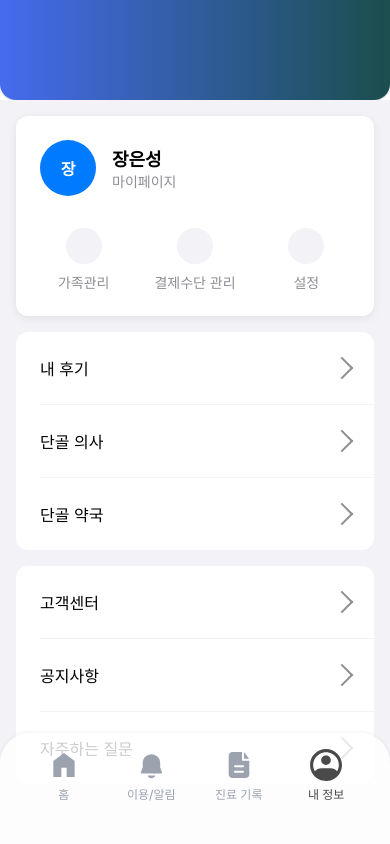
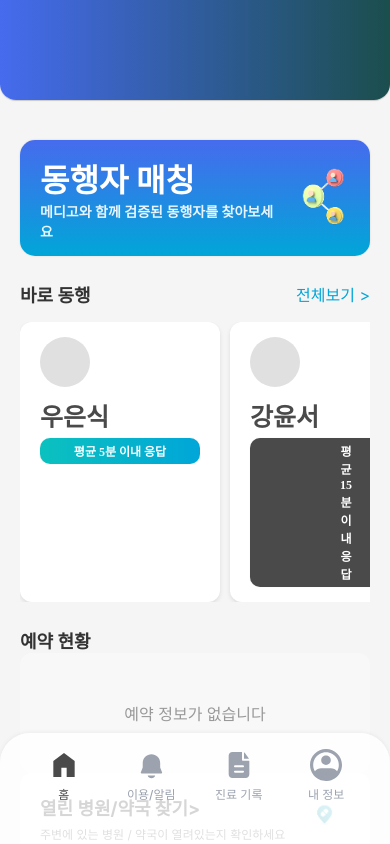
Before and after one commit to SW-MEDIGO/MEDIGO_FRONT, a React Native app: screen / in a window 390 px wide. Built offline with nearby package versions, Linux system fonts and the light colour scheme.

Commit message:
[Feat] - Add ResponseButton component and update HomeScreen with new features

```diff
--- a/App.tsx
+++ b/App.tsx
@@ -7,12 +7,12 @@ import { theme } from "./src/styles";
 import { View } from "react-native";
 
 export default function App() {
-  const [activeTab, setActiveTab] = useState("profile");
+  const [activeTab, setActiveTab] = useState("home");
 
   const renderScreen = () => {
     switch (activeTab) {
       case "home":
-        return <HomeScreen />;
+        return <HomeScreen activeTab={activeTab} onTabPress={setActiveTab} />;
       case "usage":
         return <MyPageScreen />;
       case "records":
@@ -20,19 +20,18 @@ export default function App() {
       case "profile":
         return <MyPageScreen />;
       default:
-        return <MyPageScreen />;
+        return <HomeScreen activeTab={activeTab} onTabPress={setActiveTab} />;
     }
   };
 
   return (
     <ThemeProvider theme={theme}>
       <View style={{ flex: 1 }}>
-        <Header />
+        {activeTab !== "home" && <Header />}
         {renderScreen()}
-        <BottomNavigation
-          activeTab={activeTab}
-          onTabPress={setActiveTab}
-        />
+        {activeTab !== "home" && (
+          <BottomNavigation activeTab={activeTab} onTabPress={setActiveTab} />
+        )}
         <StatusBar style="auto" />
       </View>
     </ThemeProvider>
--- a/package.json
+++ b/package.json
@@ -11,6 +11,7 @@
   "dependencies": {
     "@types/styled-components-react-native": "^5.2.5",
     "expo": "~54.0.13",
+    "expo-linear-gradient": "~15.0.7",
     "expo-status-bar": "~3.0.8",
     "react": "19.1.0",
     "react-dom": "19.1.0",
--- /dev/null
+++ b/src/components/ResponseButton.tsx
@@ -0,0 +1,74 @@
+import React from "react";
+import styled from "styled-components/native";
+import { LinearGradient } from "expo-linear-gradient";
+
+interface ResponseButtonProps {
+  isOnline: boolean;
+  children: React.ReactNode;
+}
+
+const ButtonContainer = styled.View`
+  align-items: center;
+  justify-content: center;
+`;
+
+const ResponseText = styled.Text`
+  text-align: center;
+  color: white;
+  font-size: 12px;
+  color: #fff;
+  font-weight: 700;
+  font-family: "Apple SD Gothic Neo";
+`;
+
+const OfflineButton = styled.View`
+  background-color: #4a4a4a;
+  padding-top: 4px;
+  padding-bottom: 4px;
+  padding-left: 90px;
+  padding-right: 90px;
+  border-radius: 10px;
+  shadow-color: #000;
+  shadow-offset: 0px 0px;
+  shadow-opacity: 0.15;
+  shadow-radius: 1px;
+  elevation: 1;
+`;
+
+export const ResponseButton: React.FC<ResponseButtonProps> = ({
+  isOnline,
+  children,
+}) => {
+  if (isOnline) {
+    return (
+      <ButtonContainer>
+        <LinearGradient
+          colors={["#0BC1BF", "#00A6D8"]}
+          start={{ x: 0, y: 0 }}
+          end={{ x: 1, y: 0 }}
+          style={{
+            borderRadius: 10,
+            paddingTop: 4,
+            paddingBottom: 4,
+            width: 160,
+            shadowColor: "#000",
+            shadowOffset: { width: 0, height: 0 },
+            shadowOpacity: 0.15,
+            shadowRadius: 1,
+            elevation: 1,
+          }}
+        >
+          <ResponseText>{children}</ResponseText>
+        </LinearGradient>
+      </ButtonContainer>
+    );
+  }
+
+  return (
+    <ButtonContainer>
+      <OfflineButton>
+        <ResponseText>{children}</ResponseText>
+      </OfflineButton>
+    </ButtonContainer>
+  );
+};
--- a/src/components/index.ts
+++ b/src/components/index.ts
@@ -4,3 +4,4 @@ export { Container } from "./Container";
 export { BottomNavigation } from "./BottomNavigation";
 export { Header } from "./Header";
 export { ProgressBar } from "./ProgressBar";
+export { ResponseButton } from "./ResponseButton";
--- a/src/screens/HomeScreen.tsx
+++ b/src/screens/HomeScreen.tsx
@@ -2,7 +2,7 @@ import React, { useState } from "react";
 import styled from "styled-components/native";
 import { ScrollView, View, Image, TouchableOpacity } from "react-native";
 import { LinearGradient } from "expo-linear-gradient";
-import { Container, Text, Header } from "../components";
+import { Container, Text, Header, ResponseButton } from "../components";
 import { BottomNavigation } from "../components/BottomNavigation";
 import { theme } from "../styles";
 
@@ -21,6 +21,7 @@ const ScrollContainer = styled(ScrollView)`
   flex: 1;
   padding-left: 20px;
   padding-right: 20px;
+  padding-bottom: 80px;
 `;
 
 const BannerContent = styled.View`
@@ -29,31 +30,21 @@ const BannerContent = styled.View`
 
 const BannerTitle = styled.Text`
   color: white;
-  font-size: 22px;
-  font-weight: bold;
-  margin-bottom: 8px;
+  font-size: 32px;
+  font-weight: ${theme.fontWeight.bold};
 `;
 
 const BannerDescription = styled.Text`
   color: white;
   font-size: 14px;
+  font-weight: ${theme.fontWeight.semibold};
   opacity: 0.9;
-`;
-
-const BannerIcon = styled.View`
-  width: 60px;
-  height: 60px;
-  background-color: rgba(255, 255, 255, 0.2);
-  border-radius: 30px;
-  align-items: center;
-  justify-content: center;
 `;
 
 const SectionTitle = styled.Text`
   font-size: 18px;
   font-weight: bold;
   color: #333333;
-  margin-bottom: 15px;
 `;
 
 const SectionHeader = styled.View`
@@ -64,17 +55,19 @@ const SectionHeader = styled.View`
 `;
 
 const ViewAllText = styled.Text`
-  color: #007aff;
-  font-size: 14px;
+  color: rgba(0, 166, 216, 1);
+  font-size: 16px;
 `;
 
 const CompanionCard = styled.View`
   background-color: white;
   border-radius: 12px;
   padding: 15px;
+  padding-left: 20px;
+  padding-right: 20px;
   margin-right: 10px;
-  width: 160px;
-  align-items: center;
+  width: 200px;
+  align-items: flex-start;
 `;
 
 const ProfileImage = styled.View`
@@ -88,42 +81,11 @@ const ProfileImage = styled.View`
 `;
 
 const CompanionName = styled.Text`
-  font-size: 16px;
-  font-weight: 600;
-  color: #333333;
+  font-size: 25px;
+  font-weight: 700;
+  font-family: "Apple SD Gothic Neo";
+  color: #4a4a4a;
   margin-bottom: 5px;
-`;
-
-const RatingContainer = styled.View`
-  flex-direction: row;
-  align-items: center;
-  margin-bottom: 10px;
-`;
-
-const StarIcon = styled.Text`
-  color: #ffd700;
-  font-size: 14px;
-  margin-right: 4px;
-`;
-
-const RatingText = styled.Text`
-  font-size: 14px;
-  color: #666666;
-`;
-
-const ResponseButton = styled.View<{ isFast: boolean }>`
-  background-color: ${(props: { isFast: boolean }) =>
-    props.isFast ? "#007AFF" : "#666666"};
-  padding-top: 6px;
-  padding-bottom: 6px;
-  padding-left: 12px;
-  padding-right: 12px;
-  border-radius: 15px;
-`;
-
-const ResponseText = styled.Text`
-  color: white;
-  font-size: 12px;
 `;
 
 const ReservationCard = styled.View`
@@ -162,19 +124,9 @@ const HospitalTitle = styled.Text`
 `;
 
 const HospitalDescription = styled.Text`
-  font-size: 14px;
+  font-size: 12px;
   color: #666666;
 `;
-
-const HospitalIcon = styled.View`
-  width: 50px;
-  height: 50px;
-  background-color: #20b2aa;
-  border-radius: 25px;
-  align-items: center;
-  justify-content: center;
-`;
-
 interface HomeScreenProps {
   activeTab: string;
   onTabPress: (tab: string) => void;
@@ -198,8 +150,9 @@ export const HomeScreen: React.FC<HomeScreenProps> = ({
           end={{ x: 0.5, y: 1 }}
           style={{
             borderRadius: 15,
-            padding: 25,
-            marginTop: 20,
+            padding: 15,
+            paddingLeft: 20,
+            marginTop: 40,
             marginBottom: 25,
             flexDirection: "row",
             alignItems: "center",
@@ -217,9 +170,15 @@ export const HomeScreen: React.FC<HomeScreenProps> = ({
               메디고와 함께 검증된 동행자를 찾아보세요
             </BannerDescription>
           </BannerContent>
-          <BannerIcon>
-            <StatusText style={{ fontSize: 24 }}>👥</StatusText>
-          </BannerIcon>
+          <Image
+            source={require("../../assets/main/connect.png")}
+            style={{
+              width: 60,
+              height: 60,
+              marginLeft: 10,
+            }}
+            resizeMode="contain"
+          />
         </LinearGradient>
 
         {/* 바로 동행 섹션 */}
@@ -243,16 +202,10 @@ export const HomeScreen: React.FC<HomeScreenProps> = ({
             }}
           >
             <ProfileImage>
-              <StatusText style={{ fontSize: 24 }}>🐵</StatusText>
+              <StatusText style={{ fontSize: 24 }}></StatusText>
             </ProfileImage>
             <CompanionName>우은식</CompanionName>
-            <RatingContainer>
-              <StarIcon>⭐</StarIcon>
-              <RatingText>4.9</RatingText>
-            </RatingContainer>
-            <ResponseButton isFast={true}>
-              <ResponseText>평균 5분 이내 응답</ResponseText>
-            </ResponseButton>
+            <ResponseButton isOnline={true}>평균 5분 이내 응답</ResponseButton>
           </CompanionCard>
 
           <CompanionCard
@@ -265,15 +218,11 @@ export const HomeScreen: React.FC<HomeScreenProps> = ({
             }}
           >
             <ProfileImage>
-              <StatusText style={{ fontSize: 24 }}>🐻</StatusText>
+              <StatusText style={{ fontSize: 24 }}></StatusText>
             </ProfileImage>
             <CompanionName>강윤서</CompanionName>
-            <RatingContainer>
-              <StarIcon>⭐</StarIcon>
-              <RatingText>4</RatingText>
-            </RatingContainer>
-            <ResponseButton isFast={false}>
-              <ResponseText>평균 15분 이내 응답</ResponseText>
+            <ResponseButton isOnline={false}>
+              평균 15분 이내 응답
             </ResponseButton>
           </CompanionCard>
         </ScrollView>
@@ -300,9 +249,14 @@ export const HomeScreen: React.FC<HomeScreenProps> = ({
               주변에 있는 병원 / 약국이 열려있는지 확인하세요
             </HospitalDescription>
           </HospitalContent>
-          <HospitalIcon>
-            <StatusText style={{ fontSize: 20, color: "white" }}>💊</StatusText>
-          </HospitalIcon>
+          <Image
+            source={require("../../assets/main/ping.png")}
+            style={{
+              width: 50,
+              height: 50,
+            }}
+            resizeMode="contain"
+          />
         </HospitalCard>
       </ScrollContainer>
 
```
Also changed, not shown: src/components/BottomNavigation 복사본.tsx (added, +89 -0 lines), 1 other file (tests, documents, lock files or other folders).
